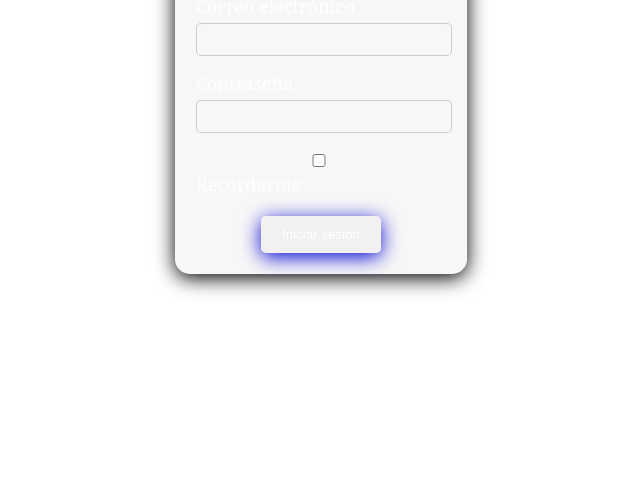
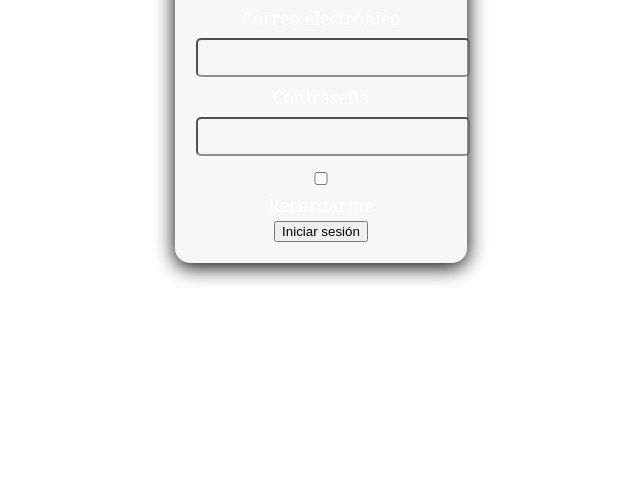
Before and after one commit to aprendiendoaprogramar02-cell/Mis-proyectos, a plain HTML site: page index.html in a window 1280 px wide. Shown: the part 317-800 px from the top of the page, without its empty margins (319-959 px from the left). Drawn offline with Linux system fonts and the light colour scheme.

Commit message:
input sesion

```diff
--- a/styles.css
+++ b/styles.css
@@ -22,11 +22,11 @@ body {
     text-align: center;
     border: 1px solid rgba(255, 255, 255, 0.164);
     display: block;
-}
  input {
         background-color:rgba(245, 245, 245, 0.11);
         border-color:rgba(7, 7, 7, 0.671);
     }
+}
 @media (max-width: 768px) {
     .IniciarSesion {
         width: 90%;
@@ -35,6 +35,13 @@ body {
         font-size: 14px;
     }
 }
+.IniciarSesion input {
+    background-color: rgba(245, 245, 245, 0.11);
+    border-color: rgba(7, 7, 7, 0.671);
+    width: 100%;             /* 👉 se estiran en el contenedor */
+    padding: 10px;
+    margin: 8px 0;
+    border-radius: 5px;
 button {
     align-items: center;
     background-color: #cac7c723;
```
